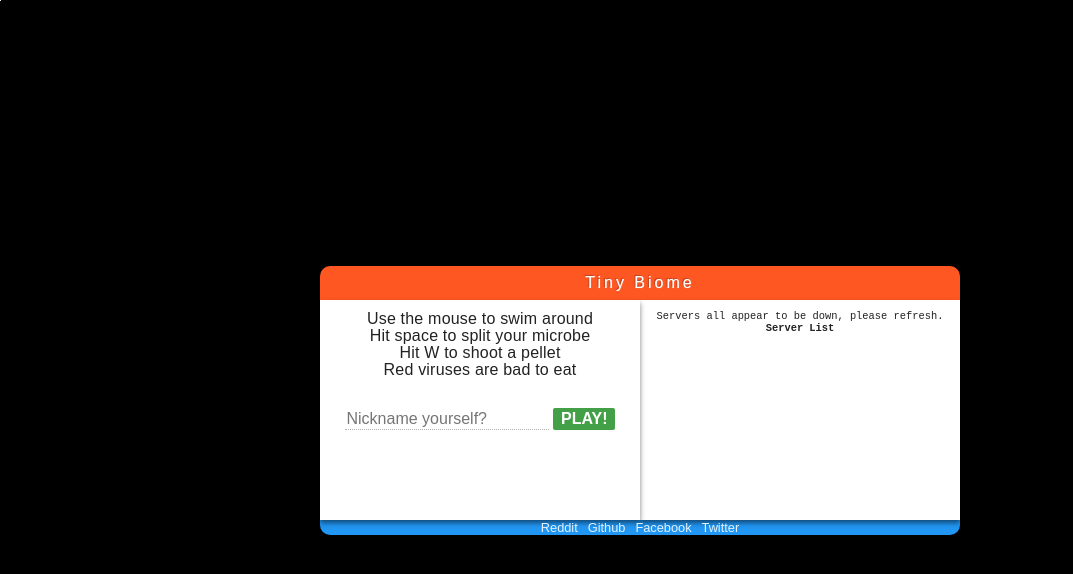
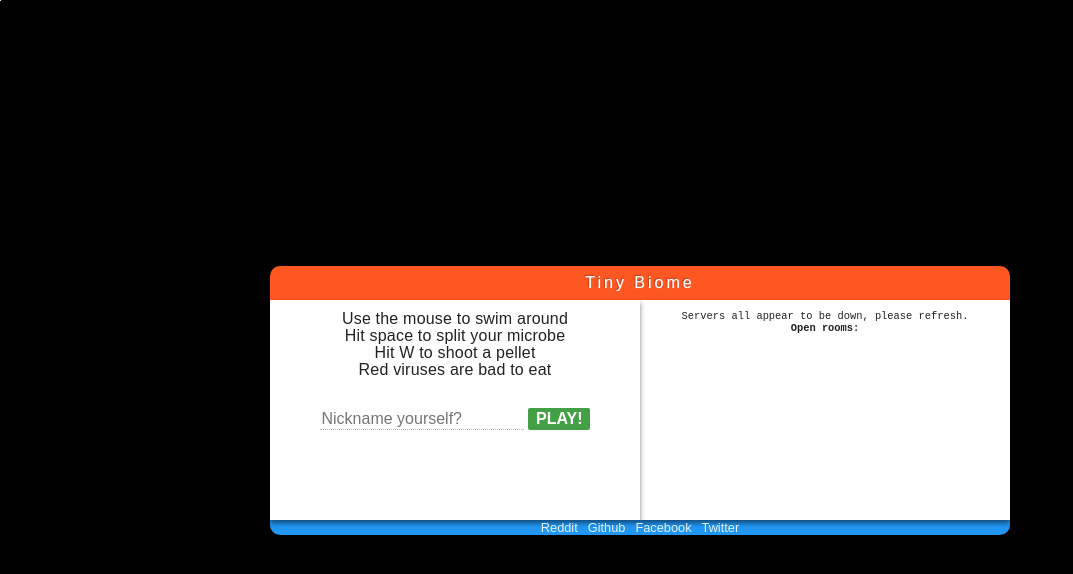
Before and after one commit to unn/tinybiome, a plain HTML site: page ui/index.html in a window 1280 px wide. Shown: the whole page, without its empty margins (0-1073 px from the left). Drawn offline with Linux system fonts and the light colour scheme; animation ran at ten frames a second.

Commit message:
Small stylistic changes

```diff
--- a/ui/index.html
+++ b/ui/index.html
@@ -30,7 +30,7 @@
 				</div>
 				<div id="serverlist" class="section">
 					<div id="serversdown">Servers all appear to be down, please refresh.</div>
-					<div class="serverlist-header">Server List</div>
+					<div class="serverlist-header">Open rooms:</div>
 				</div>
 			</div>
 			<ul class="related-links ">
--- a/ui/style.css
+++ b/ui/style.css
@@ -45,7 +45,7 @@ body {
 }
 .section {
   display: inline-block;
-  width: 300px;
+  width: 350px;
   height: 200px;
   padding: 10px;
 }
```
Also changed, not shown: commands.txt.
